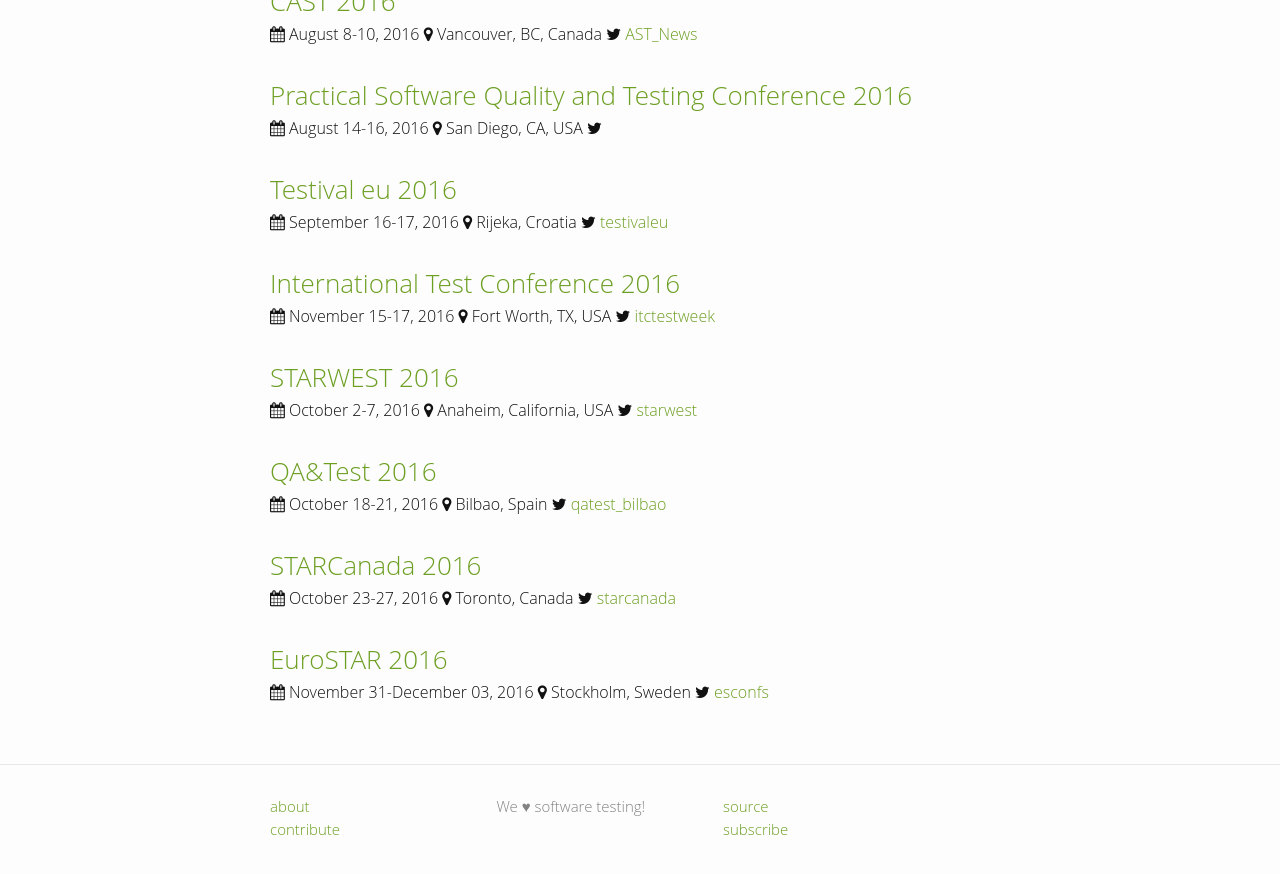
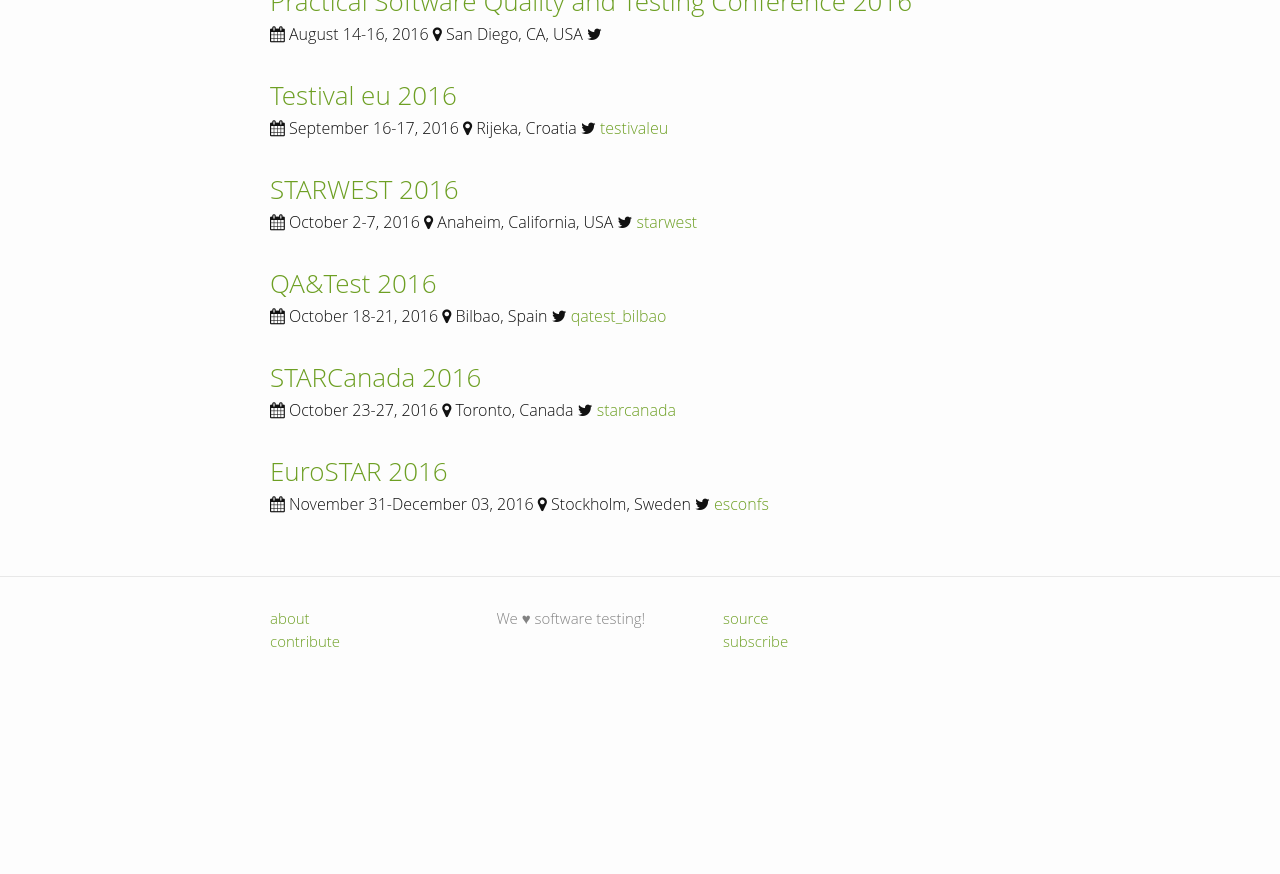
Before and after one commit to TestingConferences/testingconferences.github.io, a Jekyll site: the page built from index.html, in a window 1280 px wide and 900 px high, scrolled down 2618 px. Shown: the top 874 px of the window. Built offline with Jekyll 4.4.1, drawn with Linux system fonts in a browser that asks for light colours; after the commit the page ends 3330 px from its top, so only the background shows below that; some of the changed text lies outside the part shown.

Commit message:
Update current.yml

```diff
--- a/_data/current.yml
+++ b/_data/current.yml
@@ -57,12 +57,6 @@
   dates: "March 20-23, 2016"
   url: http://www.innovationsintesting.org/index.aspx
   twitter: atpconf
-
-- name: ICST 2016
-  location: Chicago, USA
-  dates: "April 10-15, 2016"
-  url: https://www.cs.uic.edu/~icst2016/
-  twitter:
 
 - name: Swiss Testing Day 2016
   location: Zurich, Switzerland
@@ -172,12 +166,6 @@
   url: http://www.testival.eu/
   twitter: testivaleu
 
-- name: International Test Conference 2016
-  location: Fort Worth, TX, USA
-  dates: "November 15-17, 2016"
-  url: http://www.itctestweek.org/
-  twitter: itctestweek
-
 - name: STARWEST 2016
   location: Anaheim, California, USA
   dates: "October 2-7, 2016"
```
